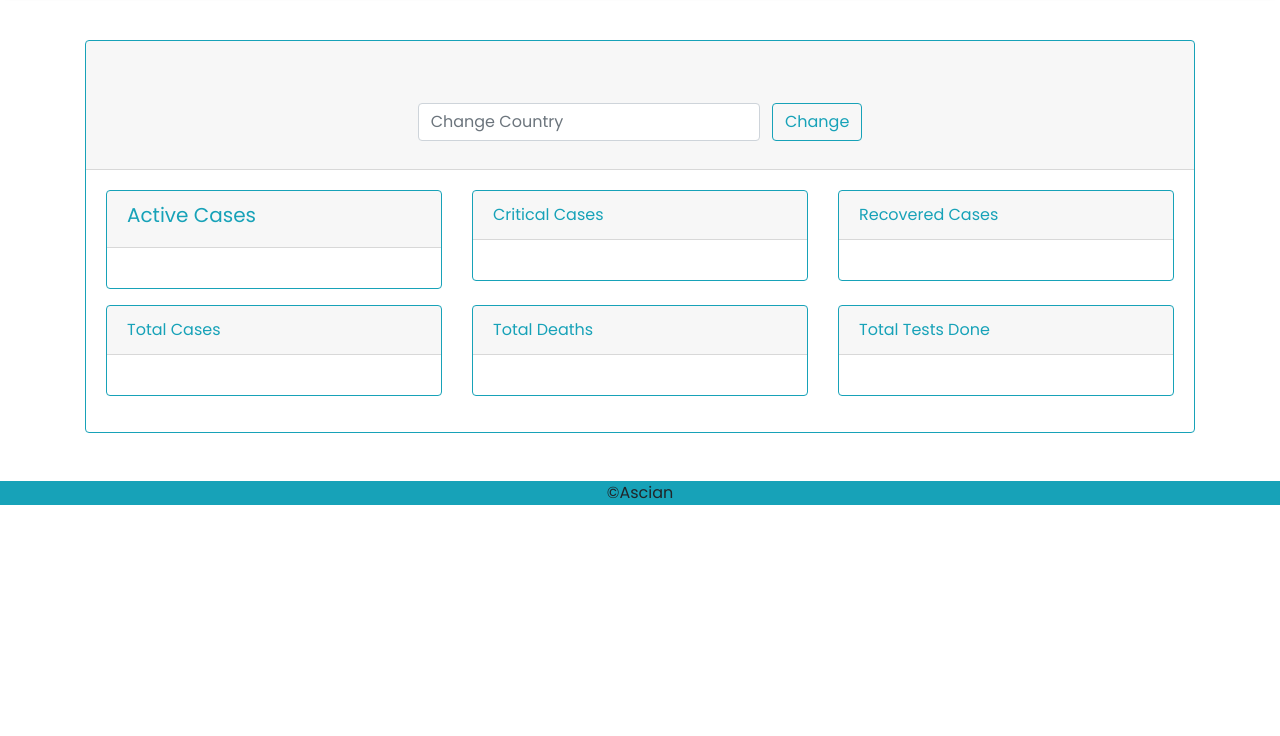
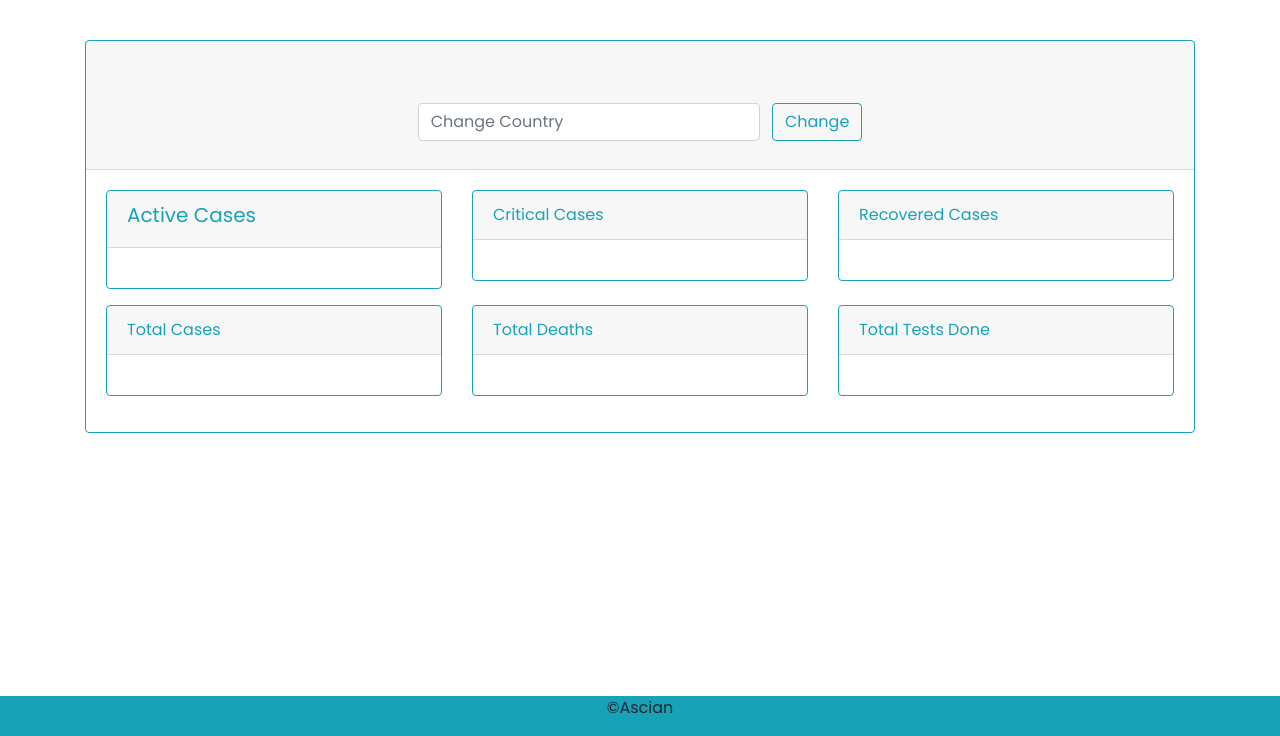
Before and after one commit to jefferson-salvador/AufaitCorona, a plain HTML site: page index.html in a window 1280 px wide. Shown: the part 64-800 px from the top of the page. Drawn offline with nearby package versions, Linux system fonts and the light colour scheme; no server answers.

Commit message:
updated code

```diff
--- a/index.html
+++ b/index.html
@@ -93,7 +93,7 @@
                 </div>
             </div>
         </div>
-        <div class="footer bg-info">
+        <div class="container-fluid footer bg-info position-absolute">
             <div class="text-center">
                 <p>&copy;Ascian</p>
             </div>
--- a/styles.css
+++ b/styles.css
@@ -12,7 +12,7 @@ body{
 }
 
 .wrapper{
-    height: 100%;
+    min-height: 100vh;
 }
 
 .navbar{
@@ -29,6 +29,6 @@ body{
     height: 25px;
 }
 
-.flag{
+.footer{
     bottom: 0;
 }
```
